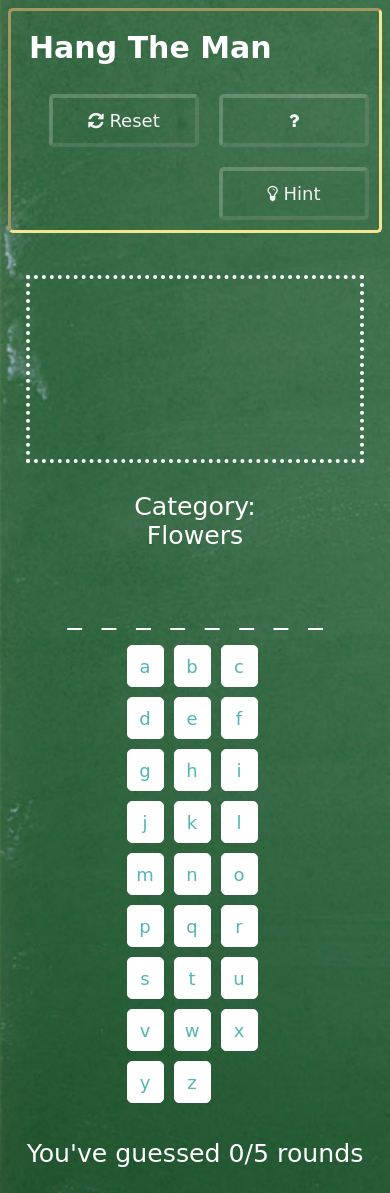
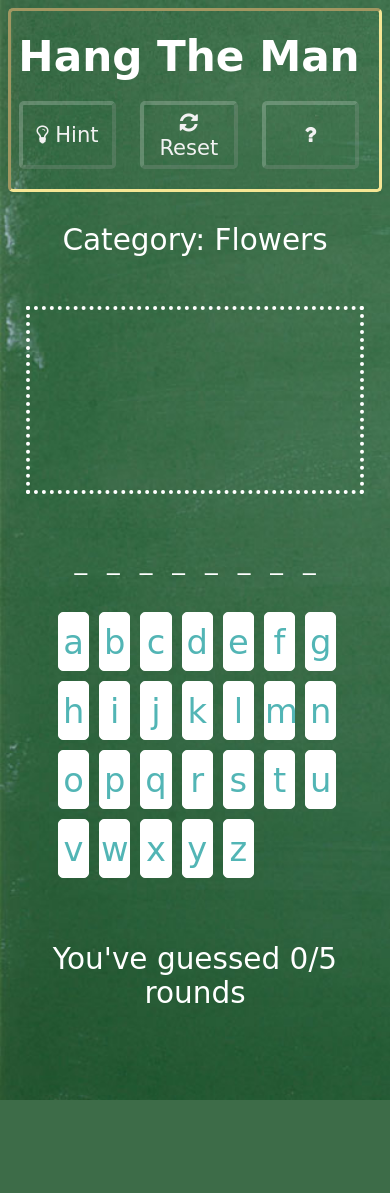
Before and after one commit to Q-Ain/Hangman-Game, a PHP site: page / in a window 390 px wide. After the commit the page ends 1100 px from the top, so only its background shows below. Run offline with PHP 8.4, Linux system fonts and the light colour scheme; some web fonts are replaced.

Commit message:
Phone version responsiveness + move components to the sides

```diff
--- a/index.html
+++ b/index.html
@@ -8,14 +8,15 @@
     <link rel="stylesheet" href="https://cdnjs.cloudflare.com/ajax/libs/font-awesome/4.7.0/css/font-awesome.min.css">
     <link rel="stylesheet" type="text/css" href="styles.css"/>
     <script src="script.js"></script>
-
+    <!-- For responsiveness: scaling depends on device screen (viewport) width -->
+    <meta name="viewport" content="width=device-width, initial-scale=1.0">
 </head>
 
 <body>
-    <!-- Display navbar -->
     <div id="navbar">
         <div id="logo">Hang The Man</div>
         <div class="flex-end">
+            <!-- ? button-->
             <button id="howToPlay"><i class="fa fa-question"></i>
                 <!-- Pop-up -->
                 <div id="myModal" class="modal">
@@ -33,23 +34,31 @@
 
     <br><br>
 
-        <!-- Display the stickman -->
+    <!-- To place the main elements side by side -->
+    <div class="row">
+        <div class="column left">
+            <!-- Category name -->
+            <p id="categoryName"  class="center"></p>
+
+            <!-- Clue -->
+            <p id="clue">Clue: - </p>
+        </div>
+        <div class="column middle">
+            <!-- Stickman -->
             <canvas id="stickman">This Text will show if the Browser does NOT support HTML5 Canvas tag</canvas>
 
-        <!-- Display category name -->
-        <p id="categoryName"  class="center"></p>
-
-        <!-- Display clue -->
-        <p id="clue"></p>
-
-        <!-- For the empty dashes -->
-        <br>
+            <!-- Empty dashes -->
             <div id="hold"></div>
 
-        <!-- For the alphabet buttons -->
+            <!-- Alphabet buttons -->
             <div class="center" id="buttons"></div>
+        </div>
 
-        <!-- Display number of rounds -->
+        <div class="column right">
+            <!-- Number of rounds won out of 5 -->
             <p id="myrounds"><i class="fa fa-diamond"></i></p>
+        </div>
+    </div>
 </body>
+
 </html>
--- a/styles.css
+++ b/styles.css
@@ -2,46 +2,40 @@
   background-image: url(images/green-chalkboard-pic.jpg);
   background-repeat: no-repeat;
   background-size: cover;
-    height: auto;
-    min-height: 100vh;
+  overflow: auto;
+  min-height: 100vh; /* Using vh / vw instead of px for responsiveness */
+  min-width: 100vw;
 }
 
 body {
   font-family: "Walter Turncoat", cursive;
-    color:#fff;
-    height:100%;
-    text-align:center;
-    font-size:18px;
+  color: #fff;
+  height: 100%;
+  text-align: center;
+  font-size: 4vh;
 }
 
 p {
-    font-size: 1.6em;
+  font-size: 4vh;
 }
 
-  .center {
-    display: block;
-    margin-left: auto;
-    margin-right: auto;
-    width: 50%;
-  }
-
-/* Navbar */
+/* Navigation bar */
 #navbar {
   overflow: hidden;
+  position: fixed;
+  width: calc(100% - 16px);
   border: 3px inset rgb(245, 230, 148);
   border-radius: 5px;
+  background-image: url(images/green-chalkboard-pic.jpg); /* Navbar will be opaque when scrolling */
 }
 
   #navbar #logo {
     float: left;
     color: #fff;
-    text-align: center;
-    padding: 24px 18px;
-    text-decoration: none;
-    line-height: 25px;
-    border-radius: 4px;
-    font-size: 30px;
+    font-size: 5vh;
     font-weight: bolder;
+    margin-left: 2%;
+    margin-top: 2.5vh;
     transition: 0.4s;
   }
 
@@ -56,11 +50,11 @@
     border: outset 4px rgba(255, 255, 255, 0.212);
     border-radius: 5px;
     background: none;
-    cursor:pointer;
-    font-size:1em;
-    padding:12px 8px;
-    width:150px;
-    margin: 10px;
+    cursor: pointer;
+    font-size: 4vh;
+    width: 15vw;
+    min-height: 8vh;
+    margin: 20px;
     outline: none;
   }
 
@@ -73,7 +67,7 @@
     justify-content: flex-end;
   }
 
-/* Pop-up for "How To Play" the ? button */
+/* Pop-up for ? button ("How To Play") */
 .modal {
     display: none; /* Hidden by default */
     position: fixed;
@@ -82,7 +76,7 @@
     top: 0;
     width: 100%;
     height: 100%;
-    overflow: auto;
+    overflow: hidden;
     background-color: rgb(0,0,0);
     background-color: rgba(0,0,0,0.4);
   }
@@ -93,41 +87,63 @@
     background-size: cover;
     border: 10px solid transparent;
     border-image: url(images/wood-pic.jpg) 100 round;
-    margin: 15% auto;
-    padding: 80px;
+    margin: 10% auto;
+    overflow: hidden;
+    padding: 5%;
     width: 50%;
   }
 
   #closePopupContent {
-    font-size: 20px;
+    font-size: 4vh;
   }
 
-  .content {
-    padding: 16px;
+/* 3 Columns */
+* {
+  box-sizing: border-box;
 }
 
-  /* Display stickman */
-  canvas{
+.row {
+  display: flex;
+  margin-top: 10vh;
+  width: 100%;
+}
+
+.column {
+  padding: 10px;
+  flex: 1;
+}
+
+.left, .right {
+  width: 25%;
+}
+
+.middle {
+  width: 50%;
+}
+
+.row:after {
+  content: "";
+  display: table;
+  clear: both;
+}
+
+/* Stickman */
+canvas {
   color:#fff;
   border: #fff dotted 4px;
   padding:15px;
 }
 
-  /* Display category name */
-  #categoryName {
-    font-size:1.4em;;
+/* Empty dashes */
+#hold {
+  margin: 10% 0;
+  position: static;
 }
 
-  /* Display hint/clue */
-  #clue {
-    font-size:1.4em;;
-  }
-
-  /* For the alphabet buttons */
-  #alphabet {
-    margin:15px auto;
-    padding:0;
-    max-width:900px;
+/* Alphabet buttons */
+.center {
+  width: 150%;
+  margin-left: -27%;
 }
 
 #alphabet:after{
@@ -140,8 +156,8 @@
   float:left;
   margin: 0 10px 10px 0;
   list-style:none;
-    width:35px;
-    height:30px;
+  min-width:2.5vw;
+  height:8.5vh;
   padding-top:10px;
   background:#fff;
   color:#52b5b5;
@@ -156,6 +172,7 @@
   color:#fff;
 }
 
+/* Guessing word */
 #my-word {
   margin: 0;
   display: block;
@@ -169,7 +186,7 @@
   margin: 0;
   display: inline-block;
   padding: 0 10px;
-    font-size:1.6em;
+  font-size: 5vh;
 }
 
 .active {
@@ -184,31 +201,52 @@
   filter:alpha(opacity=40);
 }
 
-  /* Display number of rounds passed */
+/* Number of rounds won */
 #myrounds {
-    font-size:1.4em;;
+  margin-top: 0;
 }
 
-  /* for responsiveness */
-  @media (max-width: 767px) {
-    #alphabet {
-    padding:0 0 0 15px;
-    }
-  }
-
-    @media (max-width: 480px) {
-    #alphabet {
-    padding:0 0 0 25px;
-    }
-    }
-
-  @media screen and (max-width: 500px) {
+/* Responsiveness */
+@media screen and (max-width: 768px) {
   #navbar a {
     float: none;
     display: block;
     text-align: left;
   }
-    .navbar-right {
-      float: right;
+  #navbar button {
+    width: 25vw;
+    margin-left: 1vw;
+    font-size: 2.5vh;
+  }
+  .modal-content {
+    width: 80vw;
+    margin: 50% auto;
+  }
+  #closePopupContent {
+    font-size: 3vh;
+  }
+  p {
+    font-size: 3.5vh;
+  }
+  .row {
+    flex-direction: column;
+    margin-top: 15vh;
+  }
+  .column {
+    width: 100%;
+  }
+  .right {
+    margin-bottom: 5vh;
+  }
+  .center {
+    width: 100%;
+    margin: 0 auto;
+  }
+  #alphabet li {
+    width: 8vw;
+    height: 7vh;
+  }
+  #my-word li {
+    font-size: 3vh;
   }
 }
```
Lines whose indentation alone changed are shown as unchanged.
